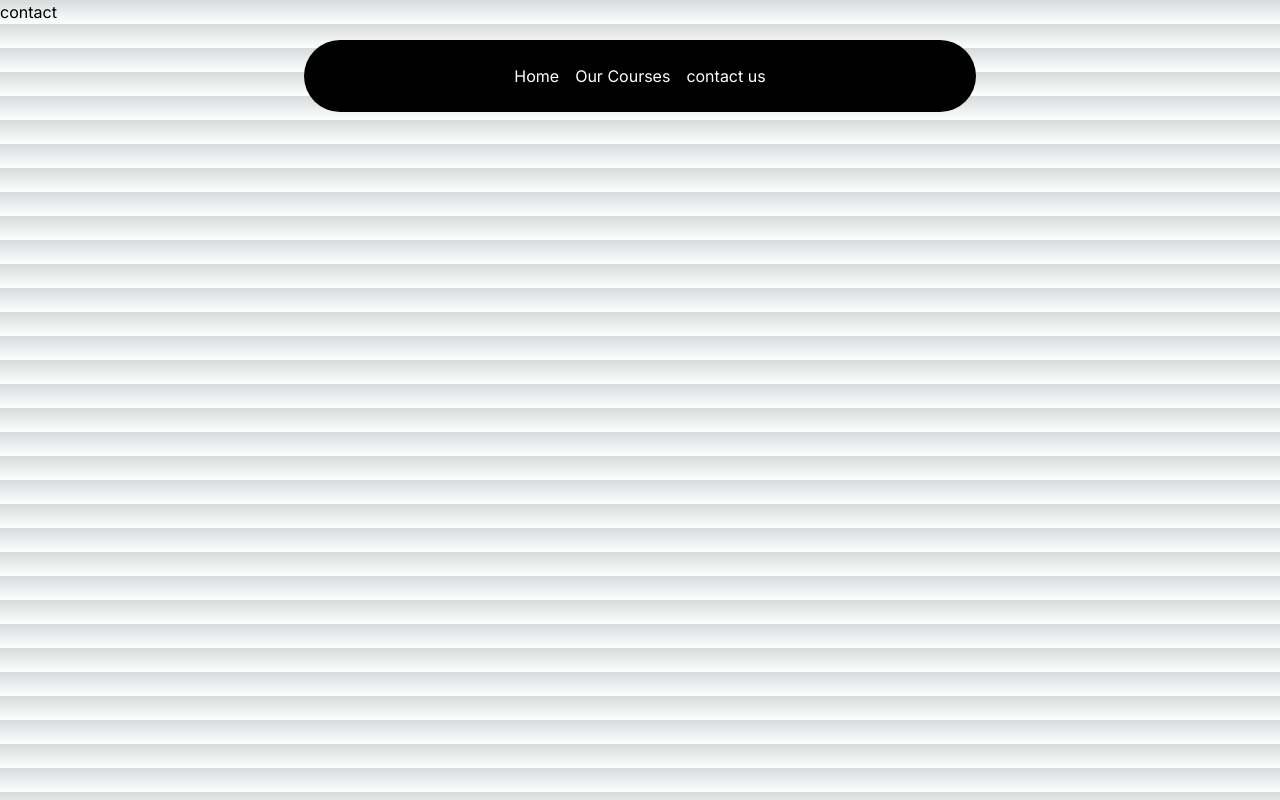
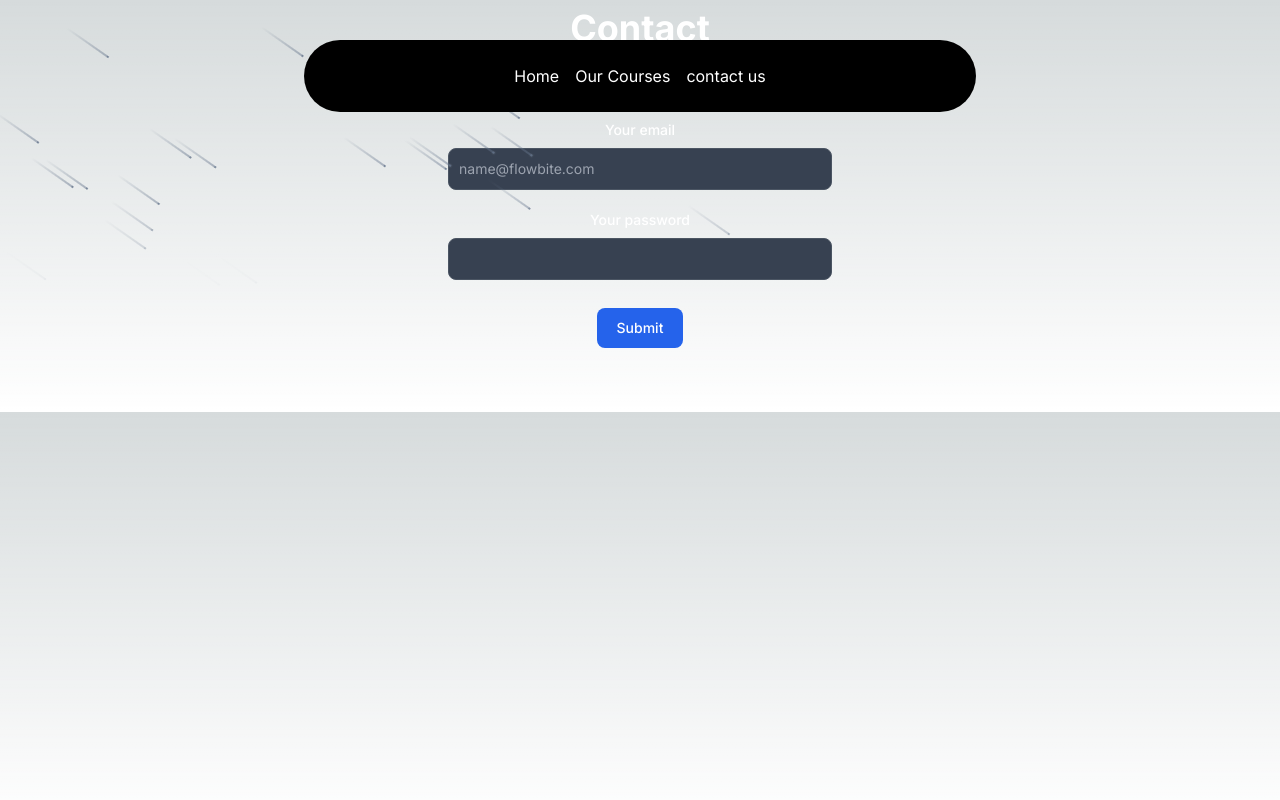
Before and after one commit to ZeeshanMukhtar1/EasyCode, a Next.js app: page /contact in a window 1280 px wide. Built offline with nearby package versions, Linux system fonts and the light colour scheme.

Commit message:
💄 Add Meteors component and update Contact page

```diff
--- /dev/null
+++ b/src/app/components/ui/meteors.tsx
@@ -0,0 +1,33 @@
+import { cn } from '../../utils/cn';
+import clsx from 'clsx';
+import React from 'react';
+
+export const Meteors = ({
+  number,
+  className,
+}: {
+  number?: number;
+  className?: string;
+}) => {
+  const meteors = new Array(number || 20).fill(true);
+  return (
+    <>
+      {meteors.map((el, idx) => (
+        <span
+          key={'meteor' + idx}
+          className={cn(
+            'animate-meteor-effect absolute top-1/2 left-1/2 h-0.5 w-0.5 rounded-[9999px] bg-slate-500 shadow-[0_0_0_1px_#ffffff10] rotate-[215deg]',
+            "before:content-[''] before:absolute before:top-1/2 before:transform before:-translate-y-[50%] before:w-[50px] before:h-[1px] before:bg-gradient-to-r before:from-[#64748b] before:to-transparent",
+            className
+          )}
+          style={{
+            top: 0,
+            left: Math.floor(Math.random() * (400 - -400) + -400) + 'px',
+            animationDelay: Math.random() * (0.8 - 0.2) + 0.2 + 's',
+            animationDuration: Math.floor(Math.random() * (10 - 2) + 2) + 's',
+          }}
+        ></span>
+      ))}
+    </>
+  );
+};
--- a/src/app/contact/page.tsx
+++ b/src/app/contact/page.tsx
@@ -1,6 +1,51 @@
-'use client'
+'use client';
+import { Meteors } from '../components/ui/meteors';
+
 function page() {
-  return <div>contact</div>;
+  return (
+    <div className="text-4xl text-center  ">
+      <h1 className="font-bold text-white py-2 ">Contact</h1>
+
+      <form className="max-w-sm mx-auto py-16">
+        <div className="mb-5">
+          <label
+            htmlFor="email"
+            className="block mb-2 text-sm font-medium text-gray-900 dark:text-white"
+          >
+            Your email
+          </label>
+          <input
+            type="email"
+            id="email"
+            className="bg-gray-50 border border-gray-300 text-gray-900 text-sm rounded-lg focus:ring-blue-500 focus:border-blue-500 block w-full p-2.5 dark:bg-gray-700 dark:border-gray-600 dark:placeholder-gray-400 dark:text-white dark:focus:ring-blue-500 dark:focus:border-blue-500"
+            placeholder="name@flowbite.com"
+            required
+          />
+        </div>
+        <div className="mb-5">
+          <label
+            htmlFor="password"
+            className="block mb-2 text-sm font-medium text-gray-900 dark:text-white"
+          >
+            Your password
+          </label>
+          <input
+            type="password"
+            id="password"
+            className="bg-gray-50 border border-gray-300 text-gray-900 text-sm rounded-lg focus:ring-blue-500 focus:border-blue-500 block w-full p-2.5 dark:bg-gray-700 dark:border-gray-600 dark:placeholder-gray-400 dark:text-white dark:focus:ring-blue-500 dark:focus:border-blue-500"
+            required
+          />
+        </div>
+        <button
+          type="submit"
+          className="text-white bg-blue-700 hover:bg-blue-800 focus:ring-4 focus:outline-none focus:ring-blue-300 font-medium rounded-lg text-sm w-full sm:w-auto px-5 py-2.5 text-center dark:bg-blue-600 dark:hover:bg-blue-700 dark:focus:ring-blue-800"
+        >
+          Submit
+        </button>
+        <Meteors number={30} />
+      </form>
+    </div>
+  );
 }
 
 export default page;
--- a/tailwind.config.ts
+++ b/tailwind.config.ts
@@ -54,6 +54,7 @@
     extend: {
       animation: {
         spotlight: 'spotlight 2s ease .75s 1 forwards',
+        'meteor-effect': 'meteor 5s linear infinite',
         scroll:
           'scroll var(--animation-duration, 40s) var(--animation-direction, forwards) linear infinite',
       },
@@ -78,6 +79,14 @@
             transform: 'translate(calc(-50% - 0.5rem))',
           },
         },
+        meteor: {
+          '0%': { transform: 'rotate(215deg) translateX(0)', opacity: '1' },
+          '70%': { opacity: '1' },
+          '100%': {
+            transform: 'rotate(215deg) translateX(-500px)',
+            opacity: '0',
+          },
+        },
       },
     },
   },
```
